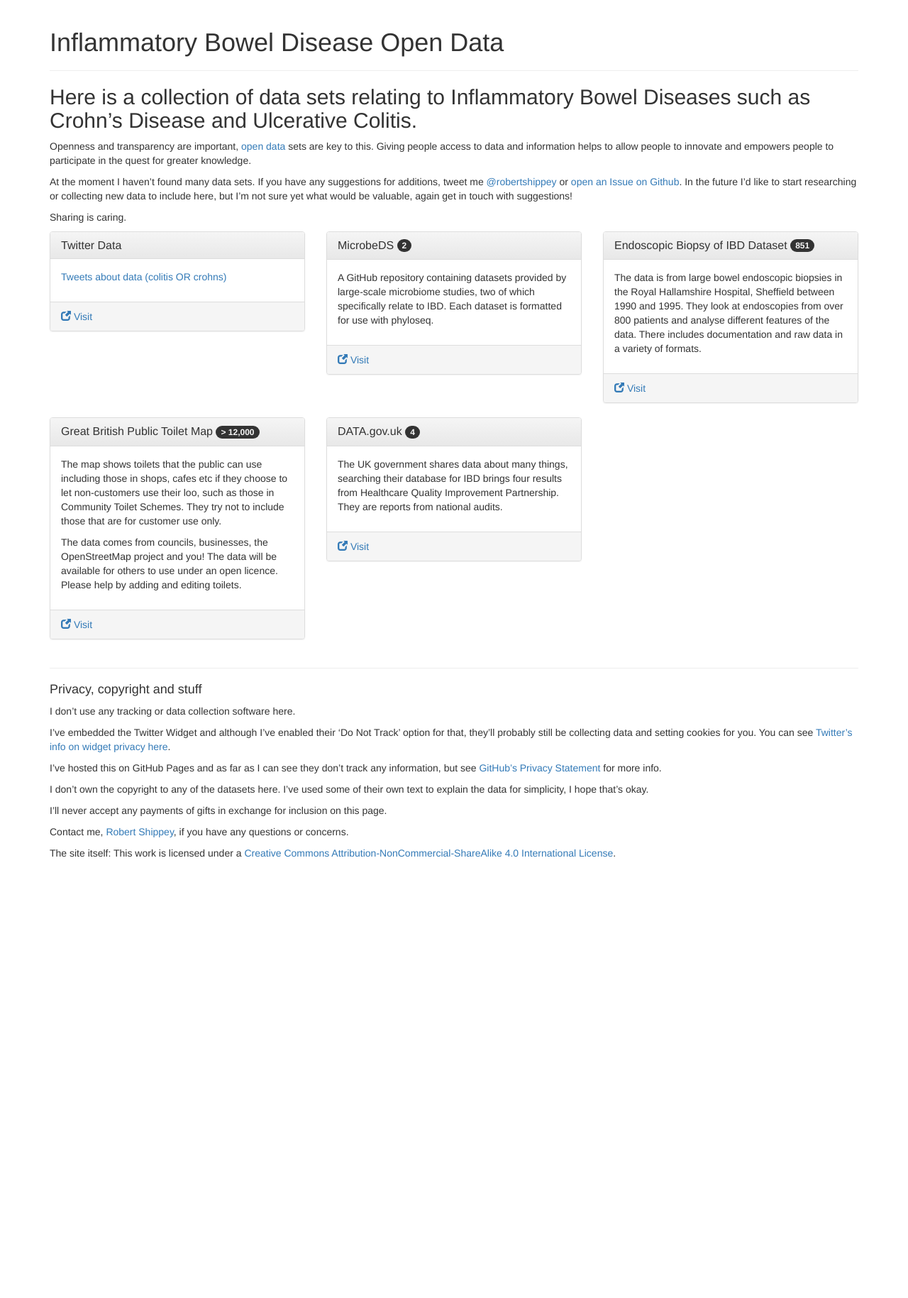
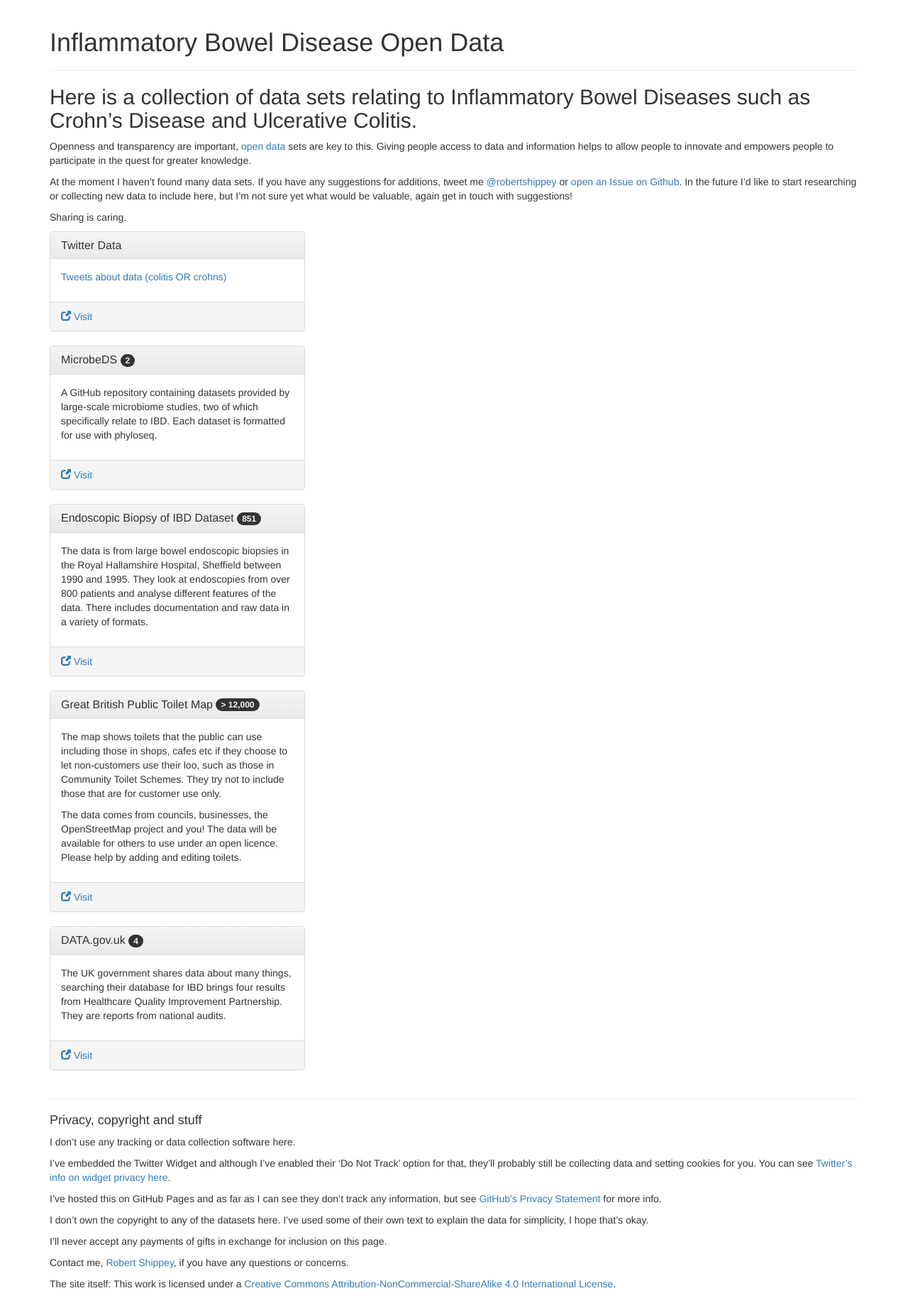
Before and after one commit to RobertShippey/IBD-data, a Jekyll site: the page built from index.md, in a window 1280 px wide. Shown: the whole page at 71% size. Built offline with Jekyll 4.4.1, drawn with Linux system fonts in a browser that asks for light colours; nearby versions of some CDN libraries; comment, search, counter and statistics services are not loaded; before the commit the page ends 1222 px from its top, so only the background shows below that.

Commit message:
Update index.md

```diff
--- a/index.md
+++ b/index.md
@@ -14,9 +14,9 @@
 
 {% for post in site.posts %}
 
-{% cycle '<div class="row">', ' ', ' ' %}
+<div class="row">
 
-	<div class="col-sm-6 col-md-4">
+	<div class="col-sm-6 col-md-4 float-block-left">
 		<div class="panel panel-default">
 			<div class="panel-heading">
 				<h3 class="panel-title">{{ post.title }}
@@ -33,13 +33,11 @@
 		</div>
 	</div>
 
- {% if forloop.last == true %}
-        </div>
-    {% else %}
-       {% cycle ' ', ' ', '</div>' %}
-{% endif %}
+</div>
 
 {% endfor %}
+
+<div class="clearfix"></div>
 
 <hr>
 
```
